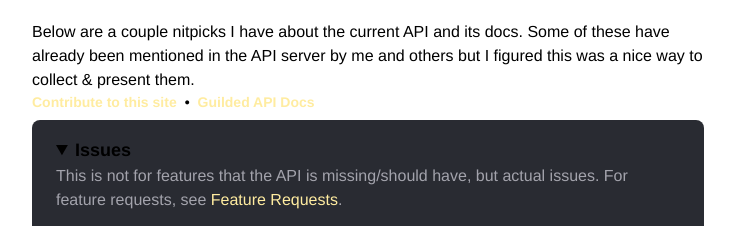
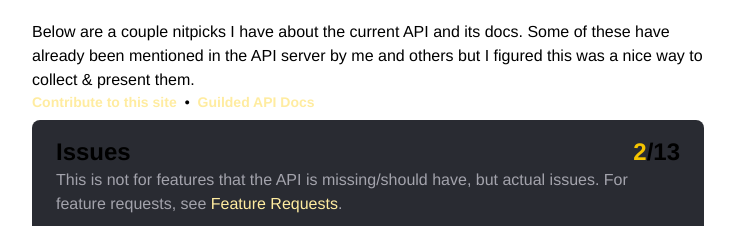
Before and after one commit to GuildedAPI/bot-api-issues, a React (Create React App) app: page / in a window 1280 px wide. Shown: the top 226 px of the page, without its empty margins (272-1007 px from the left). Built offline with nearby package versions, Linux system fonts and the light colour scheme; a web font is replaced by a local one.

Commit message:
feat: complete/incomplete counter

```diff
--- a/src/App.tsx
+++ b/src/App.tsx
@@ -45,15 +45,36 @@ const Index: React.FC = () => {
         'Loading...'
       ) : (
         <div className='space-y-2'>
-          {data.sections.map((section) => (
+          {data.sections.map((section) => {
+            const flattened: Issue[] = [];
+            const addIssues = (issues: Issue[]) => {
+              for (const issue of issues) {
+                flattened.push(issue);
+                if (issue.issues) addIssues(issue.issues);
+              }
+            };
+
+            for (const items of Object.values(section.items)) {
+              for (const item of items) {
+                addIssues(item.issues);
+              }
+            }
+
+            return (
               <details
                 key={section.title}
                 id={section.title.toLowerCase().replace(/ /g, '-')}
                 className='rounded-lg bg-guilded-slate py-4 px-6'
                 open
               >
-              <summary className='font-bold text-lg cursor-pointer'>
-                {section.title}
+                <summary className='font-bold text-2xl cursor-pointer flex'>
+                  <span>{section.title}</span>
+                  <span className='text-guilded-gilded ml-auto'>
+                    {flattened.filter((i) => i.isComplete).length}
+                  </span>
+                  <span className='dark:text-guilded-subtitle'>
+                    /{flattened.length}
+                  </span>
                 </summary>
                 <p className='text-guilded-subtitle'>
                   <Markdown>{section.description}</Markdown>
@@ -87,7 +108,8 @@ const Index: React.FC = () => {
                   </div>
                 ))}
               </details>
-          ))}
+            );
+          })}
         </div>
       )}
     </div>
```
Lines whose indentation alone changed are shown as unchanged.
